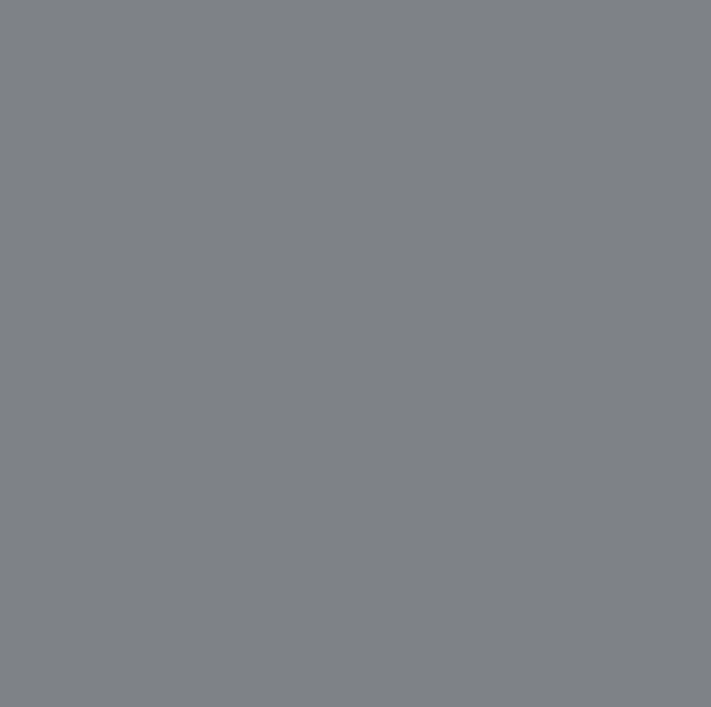
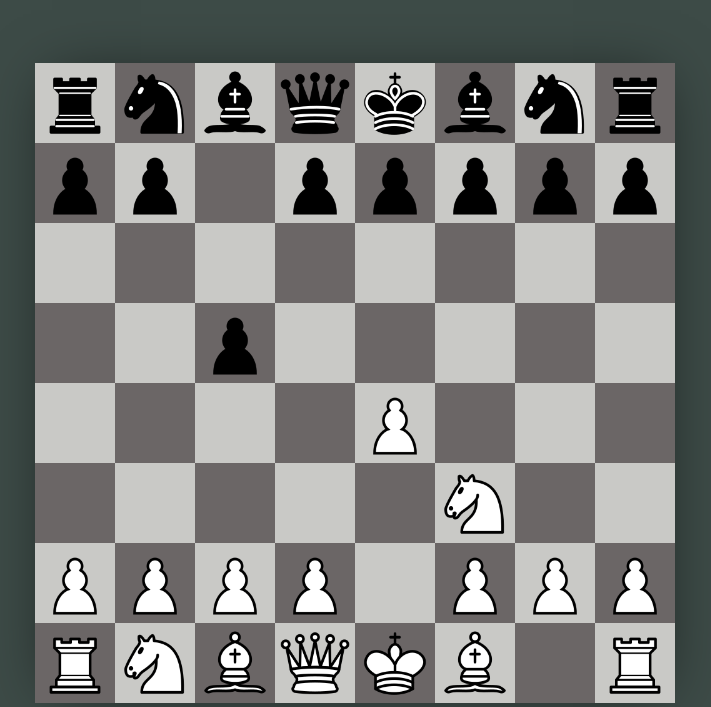
Before and after one commit to Sebastian225/just-another-chess-app, an Angular app: page / in a window 1280 px wide. Shown: the part 237-944 px from the top of the page, without its empty margins (285-996 px from the left). Before the commit the page ends 800 px from the top, so only its background shows below. Built offline with nearby package versions, Linux system fonts and the light colour scheme.

Commit message:
drawing pieces and reading basic fen notation

```diff
--- a/src/app/app.scss
+++ b/src/app/app.scss
@@ -1,3 +1,3 @@
 .wrapper {
-    margin: auto;
+    padding-top: 300px;
 }
--- a/src/app/board/board.component.html
+++ b/src/app/board/board.component.html
@@ -1,3 +1,18 @@
-<div class="row">
-    <div class="cell"></div>
+<div class="board">
+    <div class="row" *ngFor="let y of indices">
+        <div
+            class="square"
+            *ngFor="let x of indices"
+            [ngClass]="getSquareColor(x, y)"
+            [attr.data-x]="x"
+            [attr.data-y]="y"
+        >
+            <img
+                *ngIf="getPieceAt(x, y)"
+                [src]="getPieceAt(x, y)!.imageSrc"
+                class="piece"
+                alt=""
+            />
+        </div>
+    </div>
 </div>
--- a/src/app/board/board.component.scss
+++ b/src/app/board/board.component.scss
@@ -1,12 +1,31 @@
-.cell {
-    width: 64px;
-    height: 64px;
+.board {
+    display: grid;
+    grid-template-columns: repeat(8, 80px);
+    grid-template-rows: repeat(8, 80px);
+    width: fit-content;
+    margin: auto;
+    box-shadow: 1px 1px 58px -16px rgba(0,0,0,0.61);
+    -webkit-box-shadow: 1px 1px 58px -16px rgba(0,0,0,0.61);
+    -moz-box-shadow: 1px 1px 58px -16px rgba(0,0,0,0.61);
+}
 
-    .white {
-        background-color: white;
-    }
+.square {
+    width: 80px;
+    height: 80px;
+    position: relative;
+    -moz-user-select: -moz-none;
+    -khtml-user-select: none;
+    -webkit-user-select: none;
+    -o-user-select: none;
+    user-select: none;
 
-    .black {
-        background-color: black;
+    &.white { background-color: #c9c9c6; }
+    &.black { background-color: #6b6666; }
+
+    .piece {
+        width: 100%;
+        height: 100%;
+        object-fit: contain;
+        pointer-events: none; // don't block square clicks
     }
 }
--- a/src/app/board/board.component.ts
+++ b/src/app/board/board.component.ts
@@ -1,11 +1,29 @@
-import { Component } from '@angular/core';
+import { Component, Input, OnInit } from '@angular/core';
+import { Board } from './game-logic/board';
+import { IPiece } from './game-logic/pieces/piece';
+import { CommonModule } from '@angular/common';
 
 @Component({
-  selector: 'app-board',
-  imports: [],
-  templateUrl: './board.component.html',
-  styleUrl: './board.component.scss',
+    selector: 'app-board',
+    templateUrl: './board.component.html',
+    styleUrls: ['./board.component.scss'],
+    imports: [CommonModule],
+    standalone: true,
 })
-export class BoardComponent {
+export class BoardComponent{
+    constructor () {
+        this.board = new Board("rnbqkbnr/pp1ppppp/8/2p5/4P3/5N2/PPPP1PPP/RNBQKB1R b KQkq - 1 2");
+    }
 
+    board: Board;
+
+    readonly indices = Array.from({ length: 8 }, (_, i) => i);
+
+    getSquareColor(x: number, y: number): string {
+        return (x + y) % 2 === 0 ? 'white' : 'black';
+    }
+
+    getPieceAt(x: number, y: number): IPiece | null {
+        return this.board.getPieceAt(x, y);
+    }
 }
--- a/src/app/board/game-logic/board.ts
+++ b/src/app/board/game-logic/board.ts
@@ -1,12 +1,126 @@
+import { Bishop } from "./pieces/bishop";
+import { King } from "./pieces/king";
+import { Knight } from "./pieces/knight";
+import { Pawn } from "./pieces/pawn";
+import { IPiece, PlayerColor, Coordinate } from "./pieces/piece";
+import { Queen } from "./pieces/queen";
+import { Rook } from "./pieces/rook";
+
 export class Board {
+    readonly size = 8;
+    pieces: IPiece[] = [];
+    activeColor: PlayerColor = PlayerColor.WHITE;
+    piecesPosition: IPiece[][] = Array(8).fill(null).map(() => Array(8).fill(null));
 
-
-
-    constructor() {
-
+    constructor(fen?: string) {
+        if (fen) {
+            this.loadFromFEN(fen);
+        }
+        else {
+            this.loadFromFEN("rnbqkbnr/pppppppp/8/8/8/8/PPPPPPPP/RNBQKBNR w KQkq - 0 1");
+        }
     }
 
-    public initDefaultPosition(): void {
+    updateBoard() {
+        this.piecesPosition = Array(8).fill(null).map(() => Array(8).fill(null));
+        for (const piece of this.pieces) {
+            this.piecesPosition[piece.position.x][piece.position.y] = piece;
+        }
+    }
 
+    setPiece(piece: IPiece): void {
+        this.piecesPosition[piece.position.y][piece.position.x] = piece;
+    }
+
+    getPieceAt(x: number, y: number): IPiece | null {
+        return this.piecesPosition[y][x];
+    }
+
+    loadFromFEN(fen: string): void {
+        this.pieces = [];
+
+        const parts = fen.trim().split(" ");
+        if (parts.length < 2) {
+            throw new Error("Invalid FEN string");
+        }
+
+        const [
+            piecePlacement,
+            activeColor,
+            castling,
+            enPassant,
+            halfmoveClock,
+            fullmoveNumber
+        ] = parts;
+
+        this.activeColor =
+            activeColor === "w"
+                ? PlayerColor.WHITE
+                : PlayerColor.BLACK;
+
+        const ranks = piecePlacement.split("/");
+        if (ranks.length !== 8) {
+            throw new Error("Invalid FEN: must have 8 ranks");
+        }
+
+        for (let y = 0; y < 8; y++) {
+            let x = 0;
+            const rank = ranks[y];
+
+            for (const char of rank) {
+                if (this.isDigit(char)) {
+                    x += Number(char);
+                } else {
+                    const color =
+                        char === char.toUpperCase()
+                            ? PlayerColor.WHITE
+                            : PlayerColor.BLACK;
+
+                    const position: Coordinate = { x, y };
+
+                    const piece = this.createPieceFromFENChar(
+                        char.toLowerCase(),
+                        position,
+                        color
+                    );
+
+                    this.pieces.push(piece);
+                    x++;
+                }
+            }
+
+            if (x !== 8) {
+                throw new Error(`Invalid FEN rank: ${rank}`);
+            }
+        }
+
+        this.updateBoard();
+
+        // TODO later:
+        // - castling rights
+        // - en passant square
+        // - halfmove clock
+        // - fullmove number
+    }
+
+    private createPieceFromFENChar(
+        char: string,
+        position: Coordinate,
+        color: PlayerColor
+    ): IPiece {
+        switch (char) {
+            case "p": return new Pawn(position, color);
+            case "n": return new Knight(position, color);
+            case "b": return new Bishop(position, color);
+            case "r": return new Rook(position, color);
+            case "q": return new Queen(position, color);
+            case "k": return new King(position, color);
+            default:
+                throw new Error(`Unknown FEN piece: ${char}`);
+        }
+    }
+
+    private isDigit(char: string): boolean {
+        return char >= "1" && char <= "8";
     }
 }
--- a/src/styles.scss
+++ b/src/styles.scss
@@ -4,5 +4,5 @@ html {
 
 body {
     margin: 0px;
-    background-color: #7e8287;
+    background-color: #3d4b47;
 }
```
Also changed, not shown: src/app/app.ts (+5 -5 lines).
